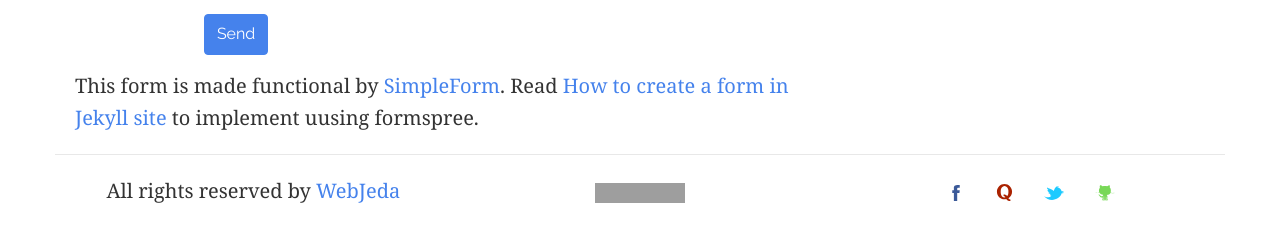
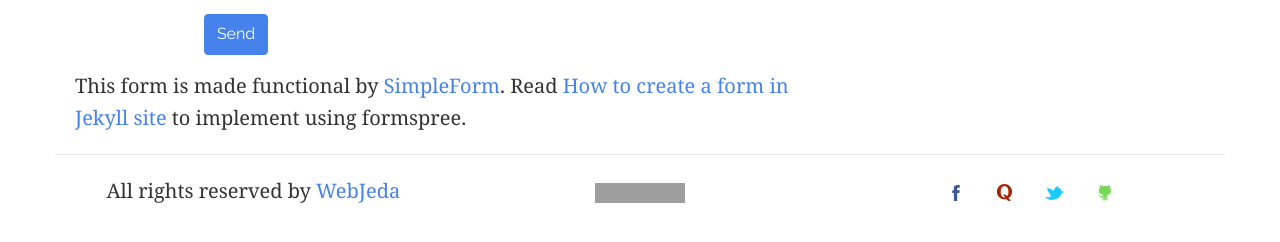
Before and after one commit to sharu725/cards, a Jekyll site: the page built from contact.md, in a window 1280 px wide. Shown: the part 505-747 px from the top of the page. Built offline with Jekyll 4.4.1, drawn with Linux system fonts in a browser that asks for light colours; grey boxes are pictures that could not be loaded.

```diff
--- a/_layouts/post.html
+++ b/_layouts/post.html
@@ -8,6 +8,7 @@ layout: default
           <header class="post-header">
             <h1 class="post-title" itemprop="name headline">{{ page.title }}</h1>
             <p class="post-meta"><time datetime="{{ page.date | date_to_xmlschema }}" itemprop="datePublished">{{ page.date | date: "%b %-d, %Y" }}</time>{% if page.author %} • <span itemprop="author" itemscope itemtype="http://schema.org/Person"><span itemprop="name">{{ page.author }}</span></span>{% endif %}</p>
+            /
           </header>
 
           <div class="post-content" itemprop="articleBody">
--- a/_posts/2016-06-12-usage.markdown
+++ b/_posts/2016-06-12-usage.markdown
@@ -3,6 +3,7 @@ layout: post
 title:  "Usage Guide"
 categories: jekyll update
 img: image-2.png
+categories: two
 ---
 
 Use the guide to prepare good looking posts! The theme has a sidebar in the post layout which consists of post image, recent posts and facebook like box. This can be extended by editing the ``sidebar.html`` in **_includes** folder.
--- a/_posts/2016-06-13-welcome-to-jekyll.markdown
+++ b/_posts/2016-06-13-welcome-to-jekyll.markdown
@@ -4,6 +4,7 @@ title:  "Welcome to Jekyll!"
 date:   2016-06-13 10:51:47 +0530
 categories: jekyll update
 img: image-1.png
+categories: [one, two]
 ---
 You’ll find this post in your `_posts` directory. Go ahead and edit it and re-build the site to see your changes. You can rebuild the site in many different ways, but the most common way is to run `jekyll serve`, which launches a web server and auto-regenerates your site when a file is updated.
 
--- a/_posts/installation.markdown
+++ b/_posts/installation.markdown
@@ -3,6 +3,7 @@ layout: post
 title:  "Installation"
 categories: jekyll update
 img: image-3.png
+categories: one
 ---
 Nulla vel ante sit amet leo imperdiet porta. Mauris pellentesque finibus ligula non dignissim. Sed sed vehicula velit. Ut eleifend velit maximus massa lobortis mattis. In dui quam, rutrum eu purus et, mattis consequat ex. Vivamus risus mauris, ultricies vel dolor eget, aliquet tristique est. Suspendisse odio urna, vehicula vel diam at, pulvinar porttitor metus. Sed ac ipsum et magna aliquam mattis in eleifend mi. Pellentesque porttitor diam nec hendrerit efficitur. In hac habitasse platea dictumst. Nam arcu enim, imperdiet quis molestie molestie, molestie non diam. Quisque pretium felis in lorem placerat rhoncus eu et lorem. Praesent tincidunt purus sed mi lacinia maximus. Curabitur rutrum tempus posuere. Donec quis fringilla enim. Nullam nisl nisl, vestibulum sed enim vel, tempor pulvinar ligula.
 
--- a/contact.md
+++ b/contact.md
@@ -41,4 +41,4 @@ I would love to hear from you. Any query, any suggestion or feedback would be gr
 </form>
 
 
-This form is made functional by [SimpleForm](https://getsimpleform.com){: target="_blank"}. Read [How to create a form in Jekyll site](http://blog.webjeda.com/jekyll-contact-form/){: target="_blank"} to implement uusing formspree.
+This form is made functional by [SimpleForm](https://getsimpleform.com){: target="_blank"}. Read [How to create a form in Jekyll site](http://blog.webjeda.com/jekyll-contact-form/){: target="_blank"} to implement using formspree.
```
Also changed, not shown: favicon.ico (added).
